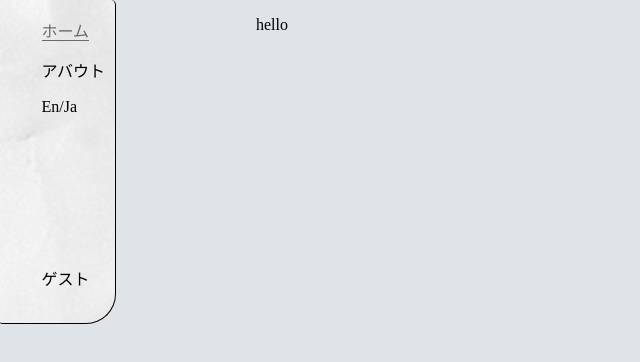
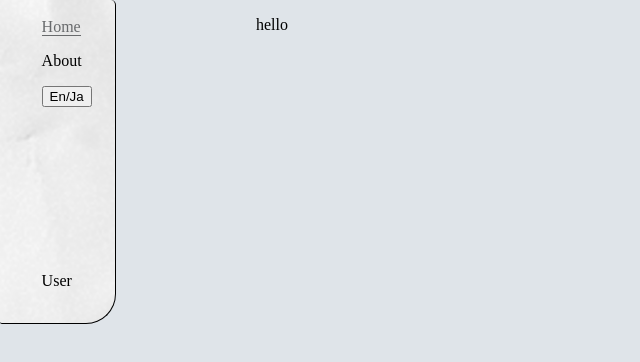
Before and after one commit to Squinnb/Akutagawa, a React (Vite) app: page /acquco/UserHome in a window 1280 px wide. Shown: the top 362 px of the page, without its empty margins (0-640 px from the left). Built offline with nearby package versions, Linux system fonts and the light colour scheme.

Commit message:
Nav bar dynamic language update added.

```diff
--- a/src/components/Nav.tsx
+++ b/src/components/Nav.tsx
@@ -6,20 +6,21 @@ import { UserContext } from "../contexts/UserContext.jsx"
 
 export default function Nav() {
 
-    const { user, toggleLang } : any = useContext(UserContext)
+    const { user, toggleLang, lang } : any = useContext(UserContext)
+    const navText = {"en": ["Home", "About", "User"], "ja": ["ホーム", "アバウト", "ユーザー"]}
 
     return (
 
        <nav  id="navigation">
             <ul id="navList">
-                <li className="navli"><NavLink className="nl currentLink" to="/">ホーム </NavLink></li>
-                <li className="navli"><NavLink className="nl" to="/About">アバウト </NavLink></li>
+                <li className="navli"><NavLink className="nl currentLink" to="/">{navText[lang][0]}</NavLink></li>
+                <li className="navli"><NavLink className="nl" to="/About">{navText[lang][1]}</NavLink></li>
 
                 {user ?
                         <>
-                        <li className="navli"><div onClick={toggleLang}>En/Ja</div></li>
+                        <li className="navli" ><button onClick={toggleLang} id='langBtn'>En/Ja</button></li>
                         <li className="navli authLink">
-                            <NavLink  id='userHomeNavLink' className="nl"  to="/UserHome"> {user.name} </NavLink>
+                            <NavLink  id='userHomeNavLink' className="nl"  to="/UserHome"> {navText[lang][2]} </NavLink>
                         </li>
 
                         </>
--- a/src/nav.css
+++ b/src/nav.css
@@ -3,7 +3,9 @@
 
     color: rgb(104, 106, 108);
 }
-
+#langBtn {
+    cursor: pointer;
+}
 #navigation {
     position: fixed;
     background-image: url("./bgPhotos/paper.png");
```
